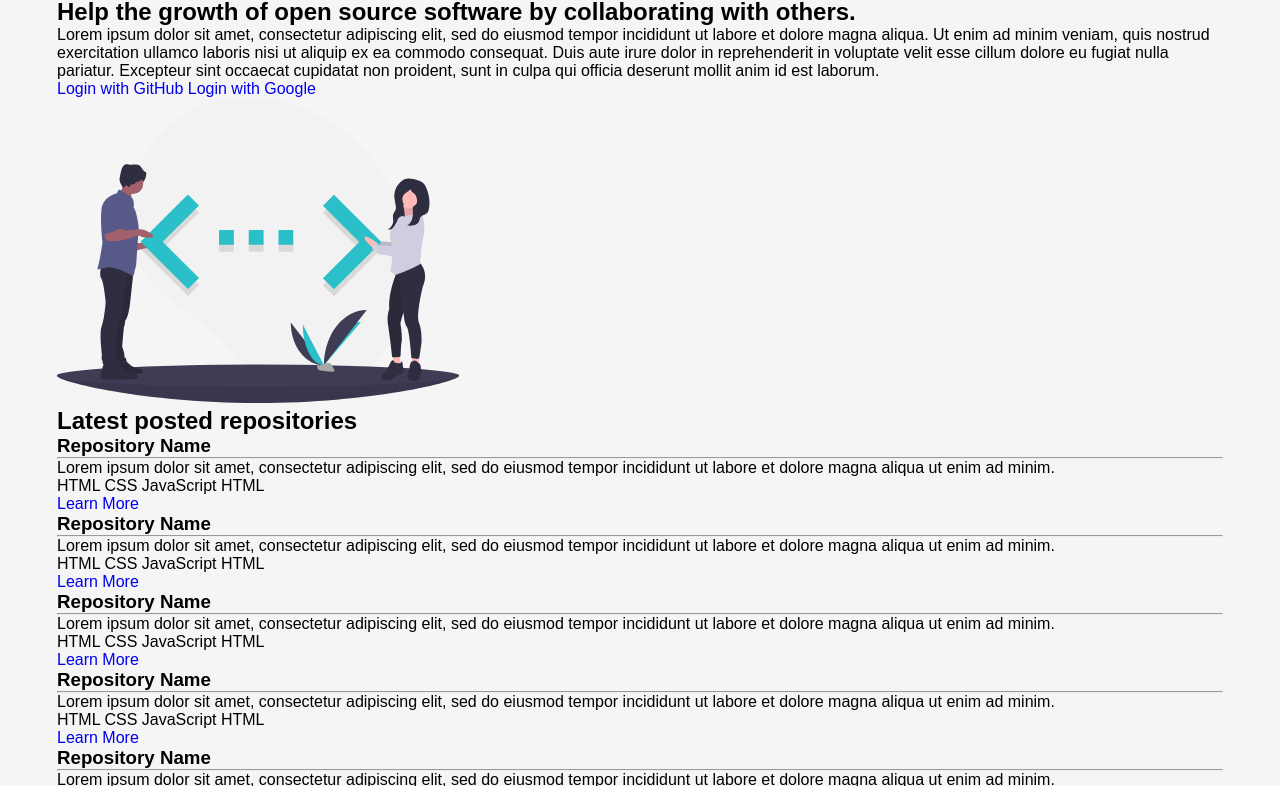
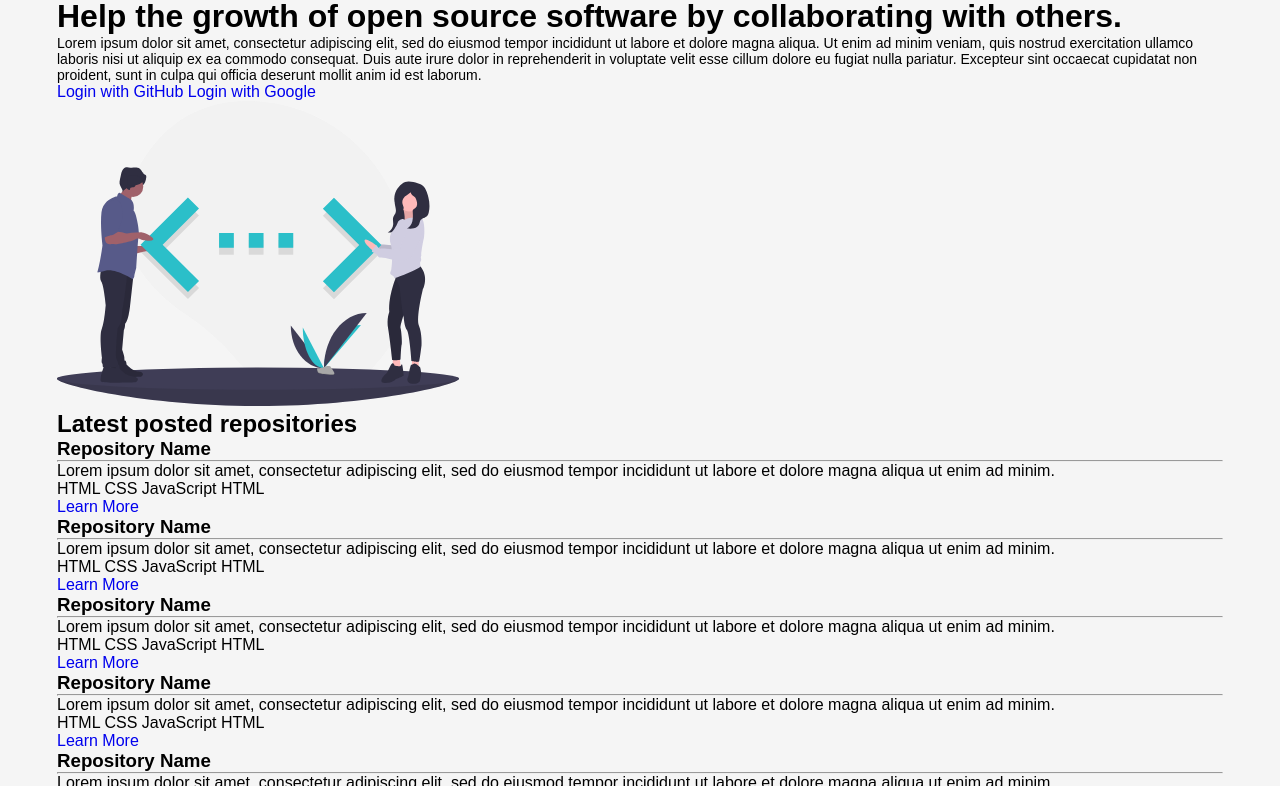
Before and after one commit to mmoya26/PlusShare, a plain HTML site: page index.html in a window 1280 px wide. Shown: the part 57-843 px from the top of the page. Drawn offline with Linux system fonts and the light colour scheme.

Commit message:
Update hero section typography

```diff
--- a/scss/base/_typography.scss
+++ b/scss/base/_typography.scss
@@ -14,3 +14,11 @@
 .nav__btn {
     font-size: 0.875rem;
 }
+
+.hero__title {
+    font-size: 2rem;
+}
+
+.hero__text {
+    font-size: 0.875rem;
+}
```
Also changed, not shown: css/main.css, 1 other file.
